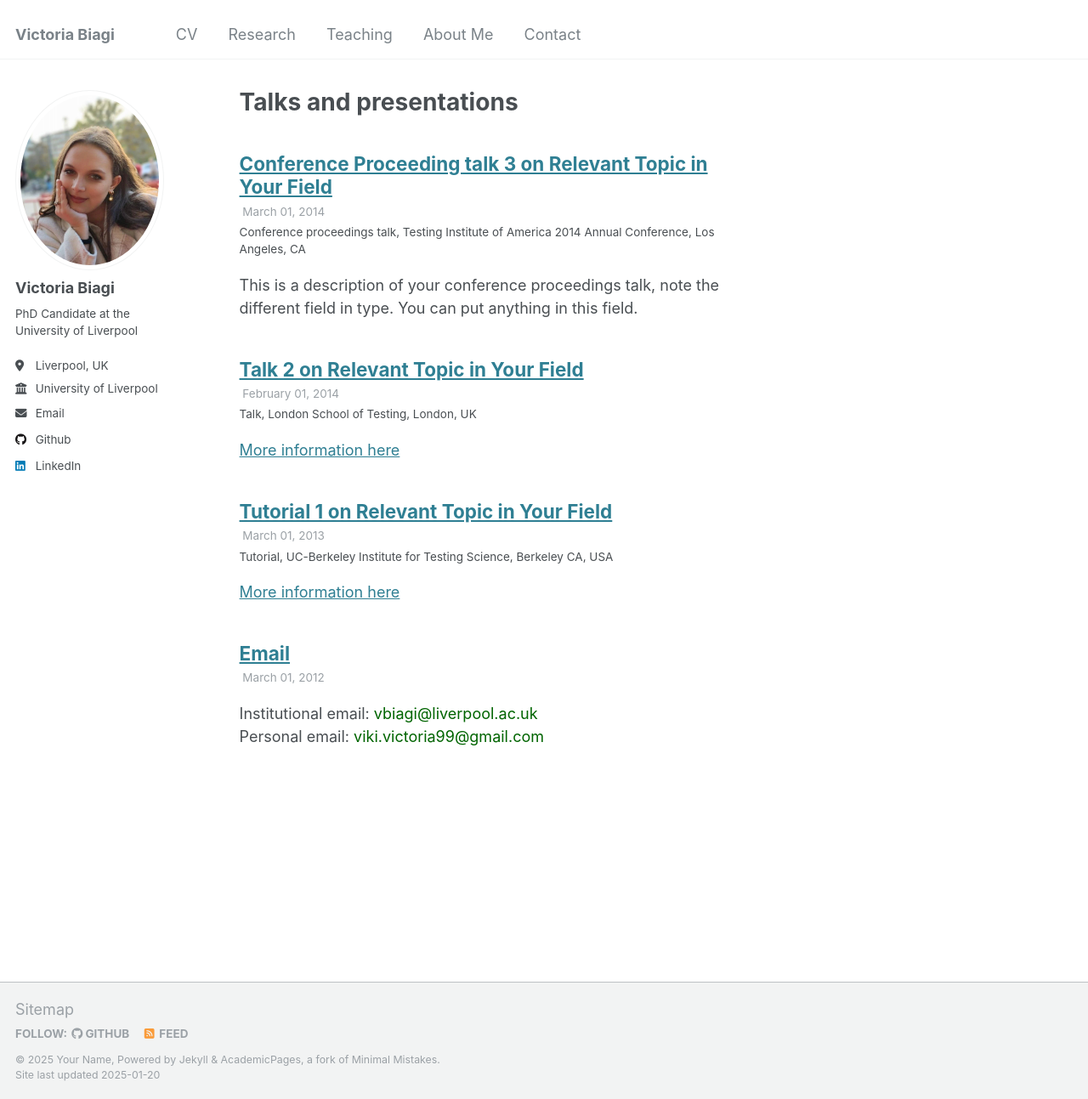
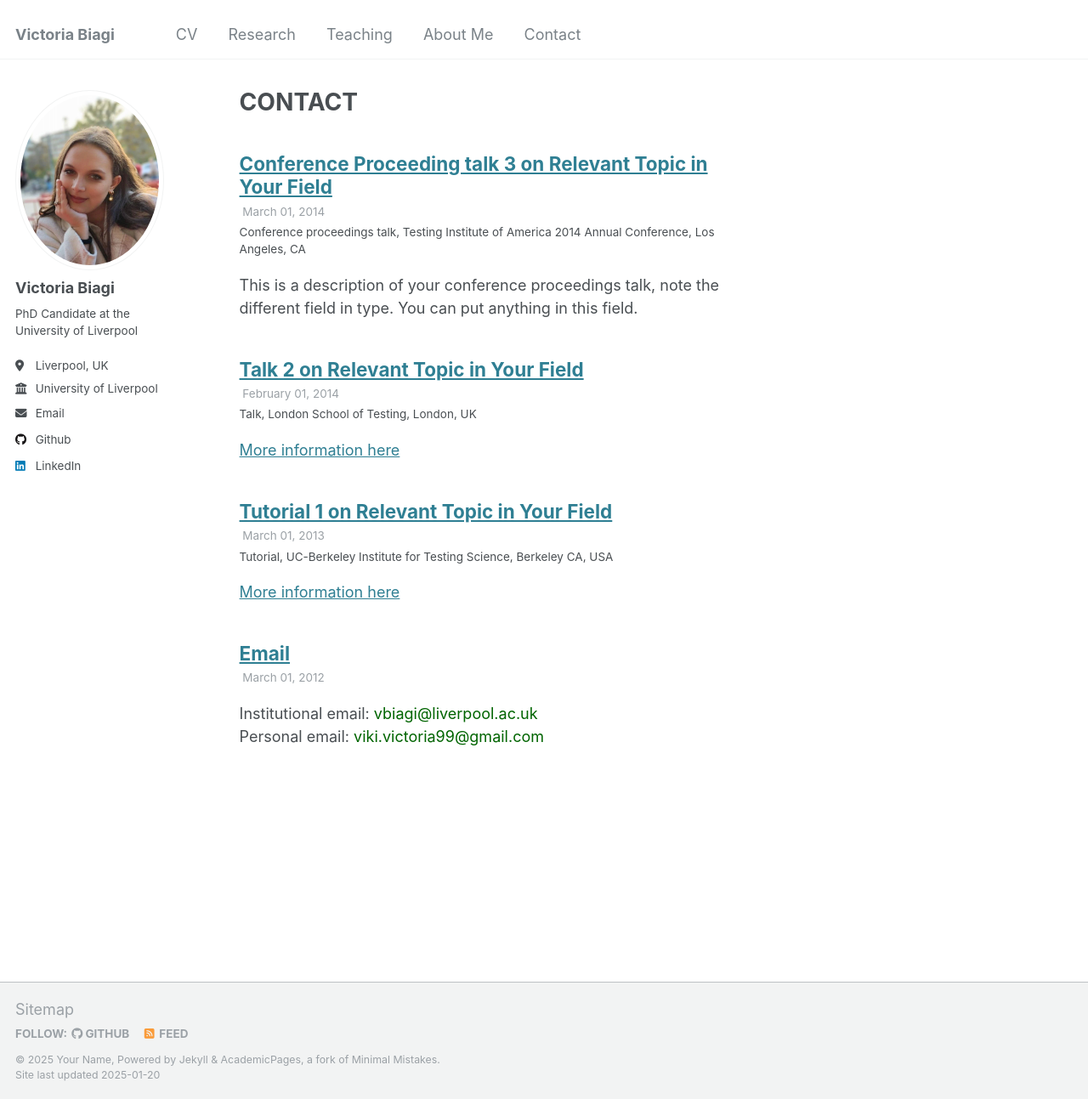
Before and after one commit to victoriabiagi/victoriabiagi.github.io, a Jekyll site: the page built from _pages/talks.html, in a window 1280 px wide and 1293 px high. Shown: the whole window at 85% size. Built offline with Jekyll 4.4.1, drawn with Linux system fonts in a browser that asks for light colours.

Commit message:
Update talks.html

```diff
--- a/_pages/talks.html
+++ b/_pages/talks.html
@@ -1,6 +1,6 @@
 ---
 layout: archive
-title: "Talks and presentations"
+title: "CONTACT"
 permalink: /talks/
 author_profile: true
 ---
```
